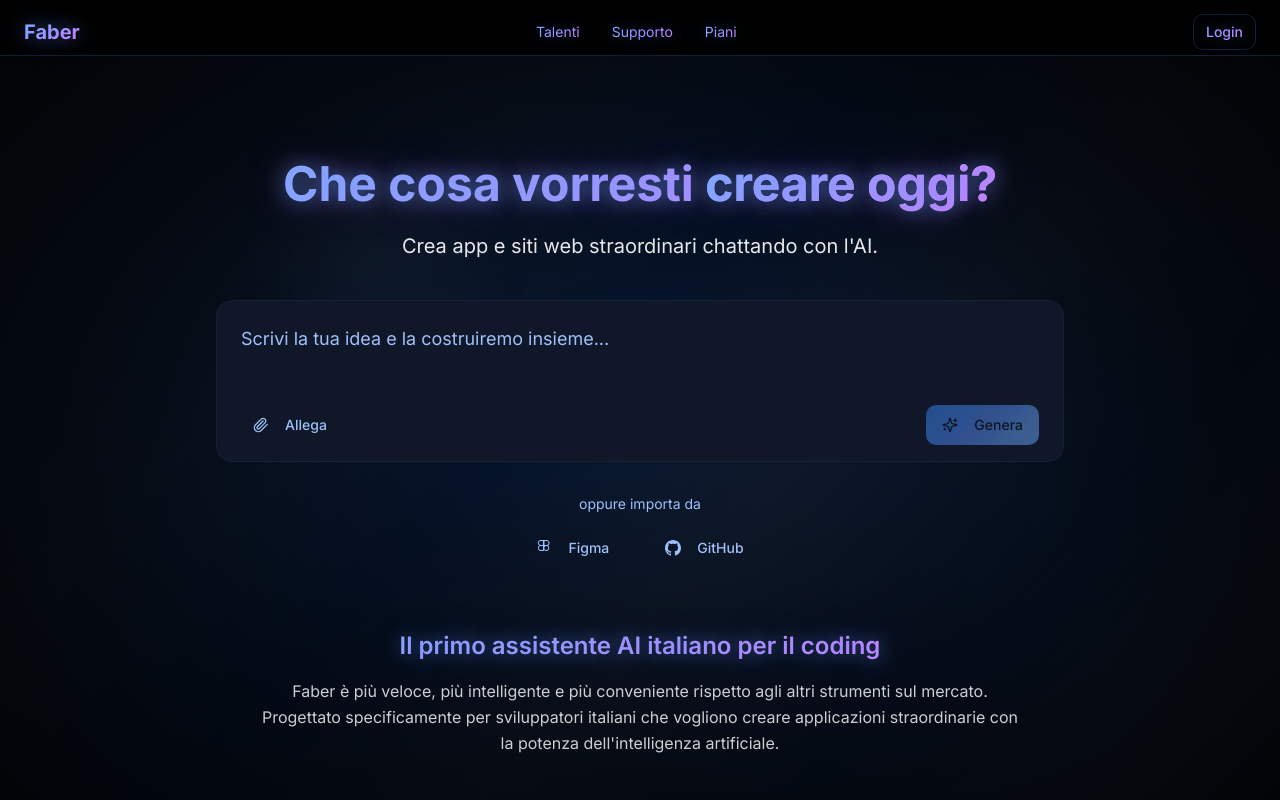
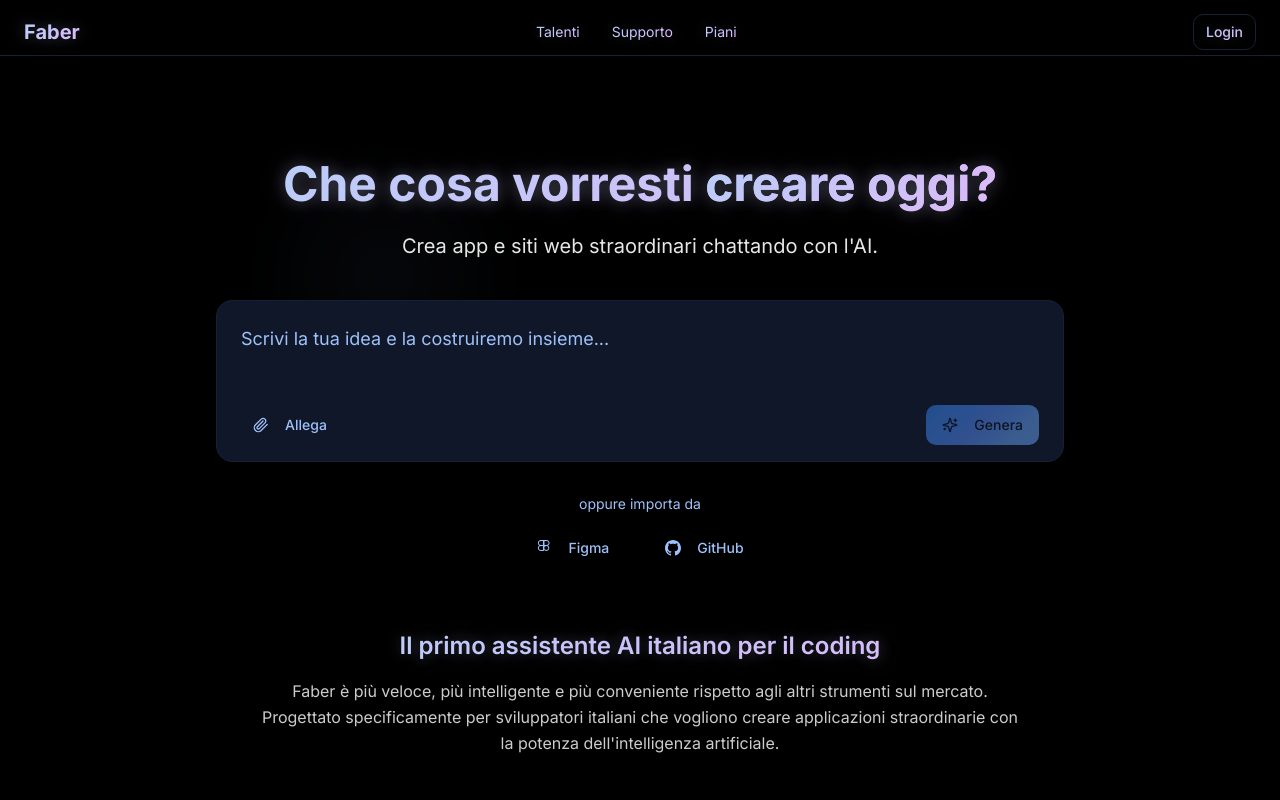
Before and after one commit to filippogiannet-dot/faber-create-flow, a React (Vite) app: page / in a window 1280 px wide. Shown: the top 800 px of the page. Built offline with nearby package versions, Linux system fonts and the light colour scheme.

Commit message:
Update text gradient and background
Updated text gradient to match Apple-style photo with lighter shades. Set background to pitch black.

```diff
--- a/src/components/HeroSection.tsx
+++ b/src/components/HeroSection.tsx
@@ -24,13 +24,9 @@ const HeroSection = () => {
   };
 
   return (
-    <div className="min-h-screen bg-gradient-hero relative overflow-hidden flex flex-col items-center justify-center pt-40">
-      {/* Enhanced Background Effects */}
-      <div className="absolute bottom-0 left-1/2 transform -translate-x-1/2 w-[150%] h-[150%] bg-gradient-planet pointer-events-none opacity-80" />
-      <div className="absolute top-0 left-0 w-full h-full bg-gradient-accent pointer-events-none opacity-40" />
-      <div className="absolute inset-0 bg-gradient-mesh pointer-events-none opacity-15" />
-      <div className="absolute inset-0 chrome-bg opacity-[0.16] pointer-events-none" />
-      <div className="absolute inset-0 pointer-events-none bg-[radial-gradient(ellipse_at_center,hsl(var(--background)/0)_0%,hsl(var(--background)/.6)_60%,hsl(var(--background)/.9)_100%)]" />
+    <div className="min-h-screen bg-black relative overflow-hidden flex flex-col items-center justify-center pt-40">
+      {/* Minimal Background Effects */}
+      <div className="absolute inset-0 bg-black" />
 
       {/* Floating Orbs for Additional Depth */}
       <div className="absolute top-1/4 left-1/4 w-32 h-32 bg-primary/10 rounded-full blur-3xl animate-pulse" />
--- a/src/index.css
+++ b/src/index.css
@@ -48,9 +48,7 @@ All colors MUST be HSL. */
     --faber-text-secondary: 217 91% 85%;
 
     /* Gradients - Apple Style */
-    --gradient-hero: linear-gradient(135deg,
-      hsl(0, 0%, 0%) 0%,
-      hsl(0, 0%, 0%) 100%);
+    --gradient-hero: hsl(0, 0%, 0%);
 
     --gradient-card: linear-gradient(135deg,
       hsl(222, 43%, 11%) 0%,
@@ -129,8 +127,8 @@ All colors MUST be HSL. */
 
     /* Apple Intelligence Style Text */
     --apple-text: linear-gradient(135deg,
-      hsl(217, 100%, 75%) 0%,
-      hsl(280, 100%, 75%) 100%);
+      hsl(217, 85%, 85%) 0%,
+      hsl(280, 85%, 85%) 100%);
 
     /* Animations */
     --transition-smooth: all 0.3s cubic-bezier(0.4, 0, 0.2, 1);
@@ -172,7 +170,7 @@ All colors MUST be HSL. */
     -webkit-background-clip: text;
     background-clip: text;
     -webkit-text-fill-color: transparent;
-    text-shadow: 0 0 20px hsl(217 100% 70% / 0.6), 0 0 40px hsl(280 100% 70% / 0.4);
+    text-shadow: 0 0 15px hsl(217 85% 85% / 0.3), 0 0 30px hsl(280 85% 85% / 0.2);
   }
 
   .chrome-bg {
```
